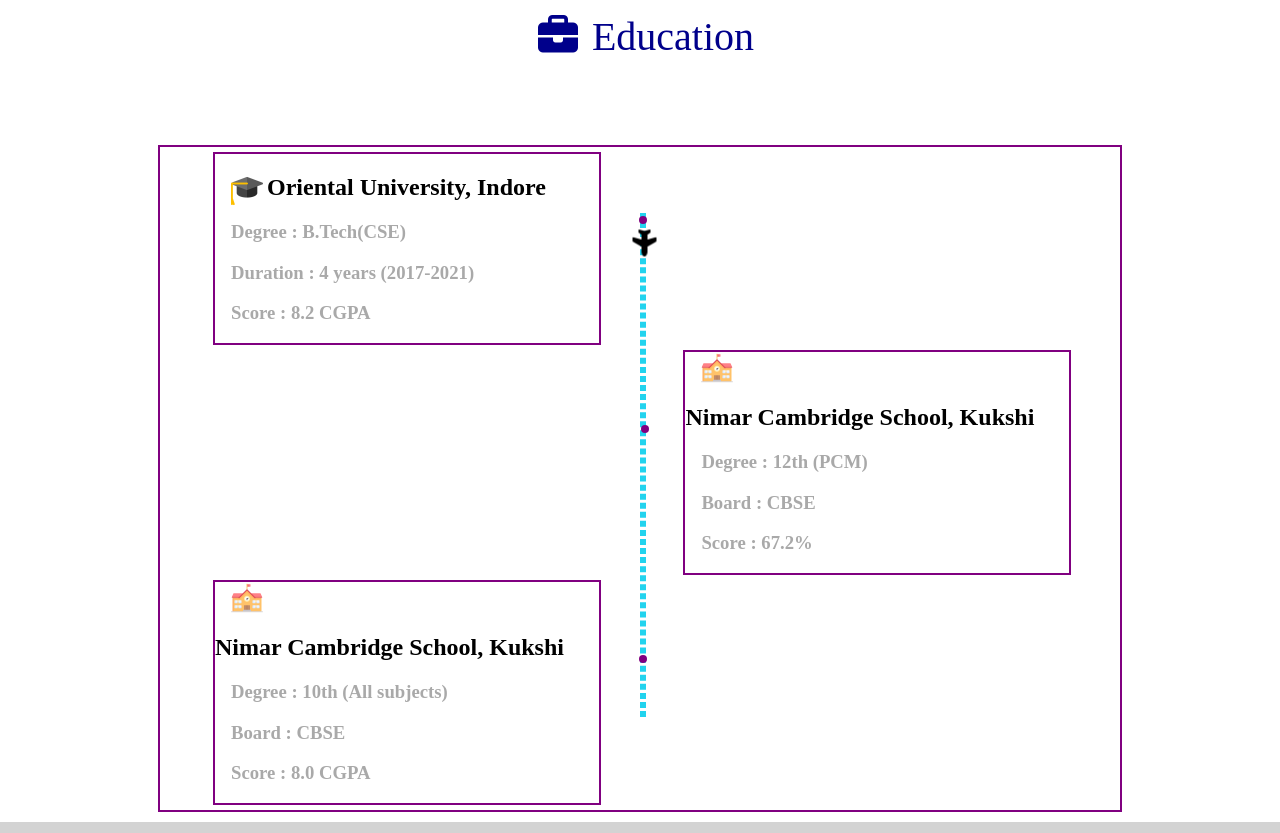
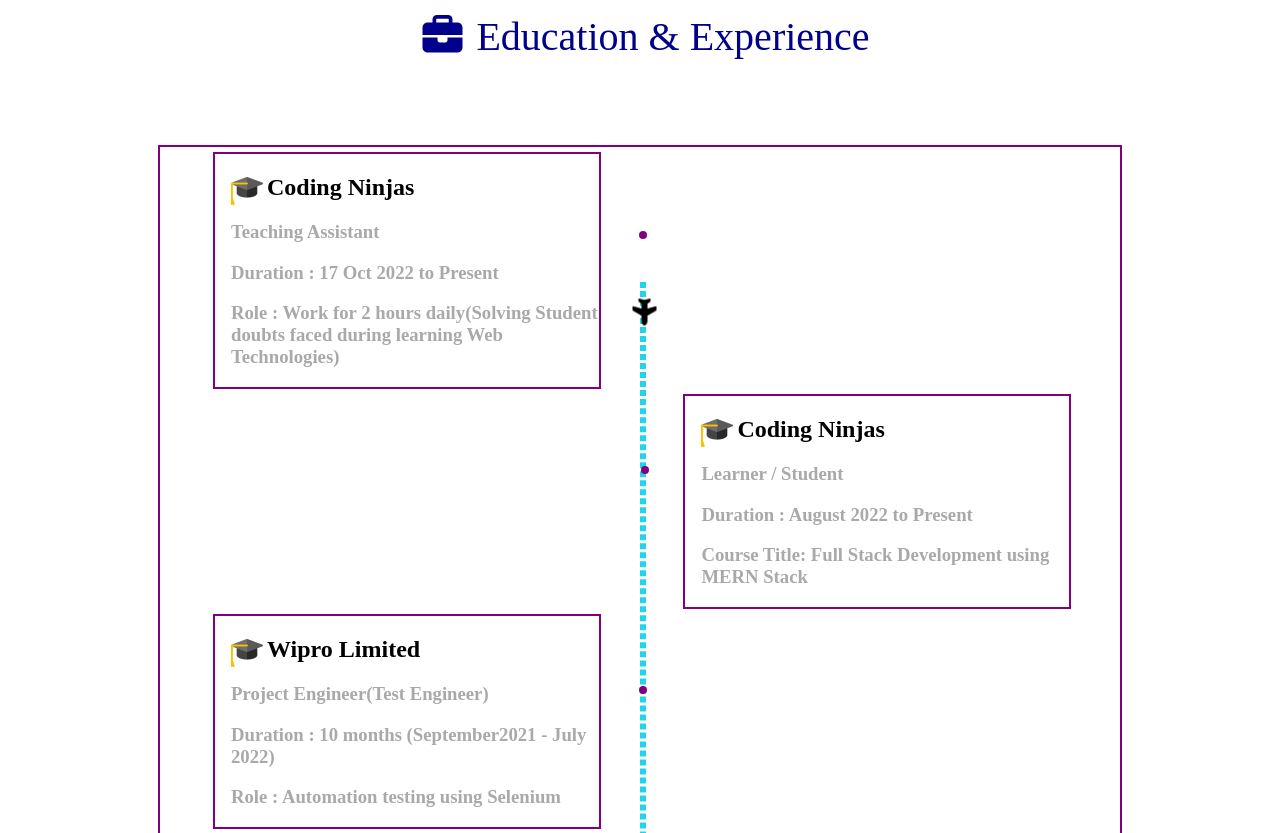
Before and after one commit to souravmalviya379/MyPortfolio, a plain HTML site: page index.html in a window 1280 px wide. Shown: the part 1269-2102 px from the top of the page. Drawn offline with Linux system fonts and the light colour scheme.

Commit message:
added experience

```diff
--- a/index.html
+++ b/index.html
@@ -155,9 +155,33 @@
       <section id="education">
          <h1 class="section-heading mb-75px">
             <span class="fa-solid fa-briefcase"></span>
-            <span>Education</span>
+            <span>Education & Experience</span>
          </h1>
          <div class="timeline">
+            <div class="timeline-box">
+               <img src="images/college.png" alt="degree logo">
+               <h1>Coding Ninjas</h1>
+               <h3>Teaching Assistant</h3>
+               <h3>Duration : 17 Oct 2022 to Present</h3>
+               <h3>Role : Work for 2 hours daily(Solving Student doubts faced during learning Web Technologies)</h3>
+            </div>
+
+            <div class="timeline-box">
+               <img src="images/college.png" alt="degree logo">
+               <h1>Coding Ninjas</h1>
+               <h3>Learner / Student</h3>
+               <h3>Duration : August 2022 to Present</h3>
+               <h3>Course Title: Full Stack Development using MERN Stack</h3>
+            </div>
+
+            <div class="timeline-box">
+               <img src="images/college.png" alt="degree logo">
+               <h1>Wipro Limited</h1>
+               <h3>Project Engineer(Test Engineer)</h3>
+               <h3>Duration : 10 months (September2021 - July 2022)</h3>
+               <h3>Role : Automation testing using Selenium</h3>
+            </div>
+
             <div class="timeline-box">
                <img src="images/college.png" alt="degree logo">
                <h1>Oriental University, Indore</h1>
```
